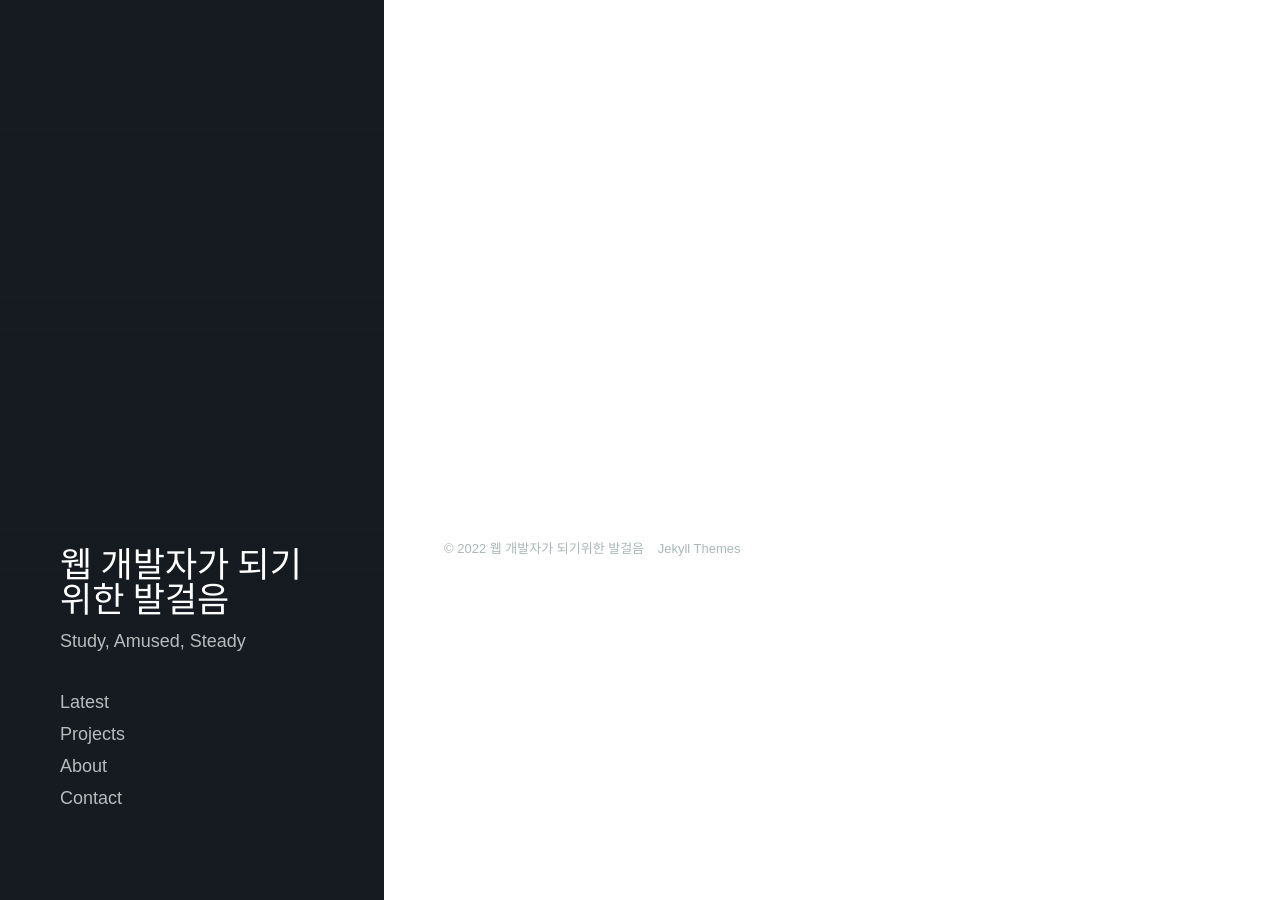
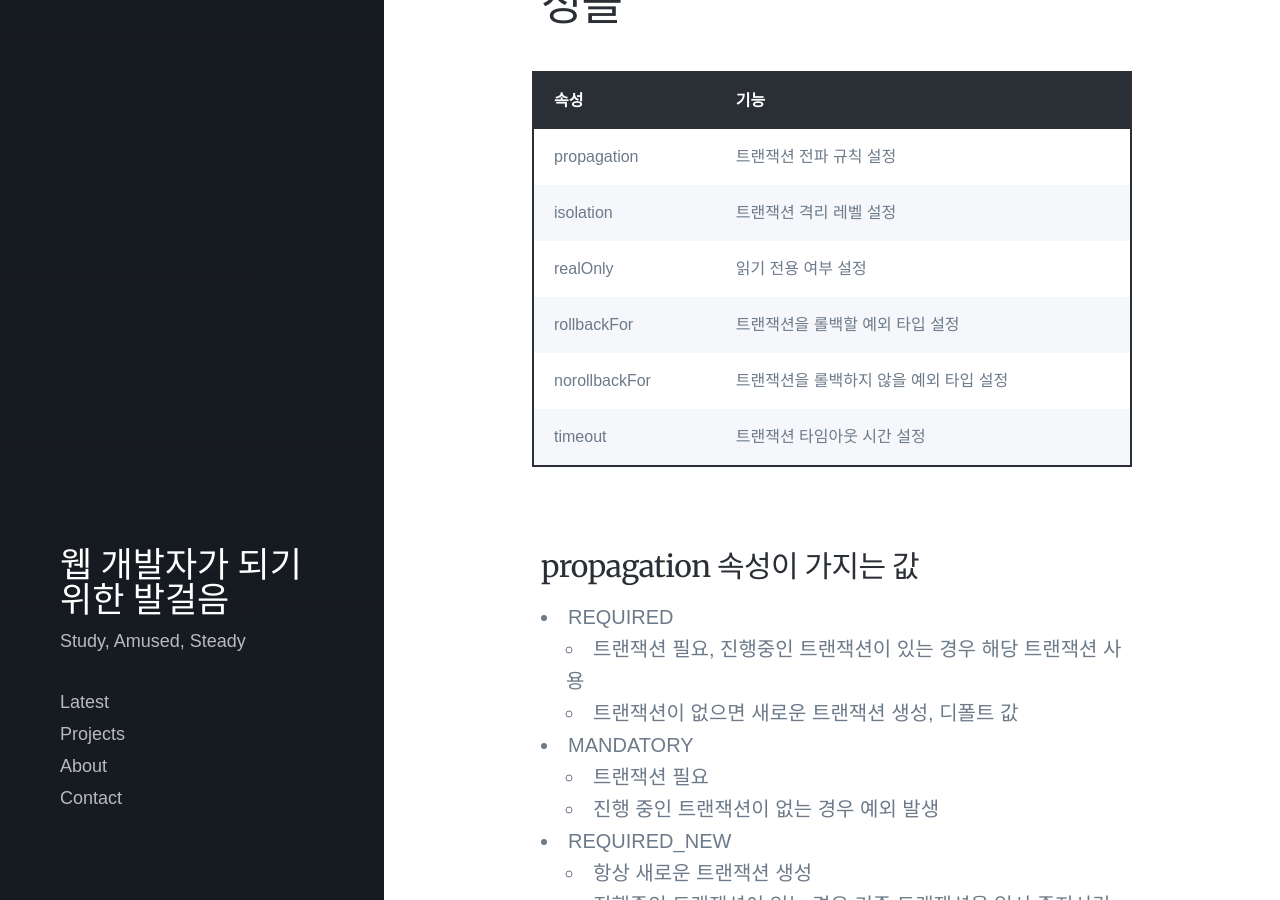
Before and after one commit to lawijdo201/lawijdo201.github.io, a Jekyll site: the page built from _posts/2022-07-26-Transaction.md, in a window 1280 px wide and 900 px high, scrolled down 562 px. Built offline with Jekyll 4.4.1, drawn with Linux system fonts in a browser that asks for light colours; nearby versions of some CDN libraries; some web fonts are replaced; some of the changed text lies outside the part shown.

Commit message:
Update 2022-07-26-Transaction.md

```diff
--- a/_posts/2022-07-26-Transaction.md
+++ b/_posts/2022-07-26-Transaction.md
@@ -1 +1,60 @@
-## 트
+---
+title: 'Transaction'
+date: 2022-07-26 00:00:00
+featured_image:
+excerpt: Transaction에 대해
+---
+
+## 트랜잭션
+
+* 여러 개의 DML 명령문을 하나의 논리적인 작업 단위로 묶어서 관리하는것
+* All 또는 Nothing방식으로 작업을 처리함으로써 작업의 일관성을 유지함
+* 웹 애플리케이션에선 Service 클래스의 각 메서드가 애플리케이션의 단위 기능을 수행
+
+## 스프링의 여러 가지 트랜잭션 속성들
+
+|속성|기능|
+|-----|------|
+|propagation|트랜잭션 전파 규칙 설정|
+|isolation|트랜잭션 격리 레벨 설정|
+|realOnly|읽기 전용 여부 설정|
+|rollbackFor|트랜잭션을 롤백할 예외 타입 설정|
+|norollbackFor|트랜잭션을 롤백하지 않을 예외 타입 설정|
+|timeout|트랜잭션 타임아웃 시간 설정|
+
+### propagation 속성이 가지는 값
+
+* REQUIRED
+  * 트랜잭션 필요, 진행중인 트랜잭션이 있는 경우 해당 트랜잭션 사용
+  * 트랜잭션이 없으면  새로운 트랜잭션 생성, 디폴트 값
+* MANDATORY
+  * 트랜잭션 필요
+  * 진행 중인 트랜잭션이 없는 경우 예외 발생
+* REQUIRED_NEW
+  * 항상 새로운 트랜잭션 생성
+  * 진행중인 트랜잭션이 있는 경우 기존 트랜잭션을 일시 중지시킨 후 새로운 트랜잭션 시작
+  * 새로 시작된 트랜잭션이 있는 경우 해당 트랜잭션 사용
+* SUPPORTS
+  * 트랜잭션 필요 없음
+  * 진행 중인 트랜잭션이 잇는 경우 해당 트랜잭션 사용
+* NOT_SUPPORTED
+  * 트랜잭션 필요 없음
+  * 진행 중인 트랜잭션이 있는 경우 기존 트랜잭션을 일시 중지시킨 후 메서드 실행
+  * 메서드 실행이 종료되면 기존 트랜잭션 계속 진행
+* NEVER
+  * 트랜잭션 필요 없음
+  * 진행 중인 트랜잭션이 있는 경우 예외 발생
+* NESTED
+  * 트랜잭션 필요
+  * 진행 중인 트랜잭션이 있는 경우 기존 트랜잭션에 중첩된 트랜잭션에서 메서드 실행
+  * 트랜잭션이 없으면 새로운 트랜잭션 생성
+
+###  isolation 속성이 가지는 값
+
+|속성|기능|
+|------|------|
+|DEFAULT|데이터베이스에서 제공하는 기본 설정 사용|
+|READ_UNCOMMITED|다른 트랜잭션에서 커밋하지 않은 데이터 읽기 가능|
+|READ_COMMITED|커밋한 데이터만 읽기 가능|
+|REPEATABLE_READ|현재 트랜잭션에서 데이터를 수정하지 않았다면 처음 읽어온 데이터와 두 번째 읽어온 데이터가 동일|
+|SERIALIZABLE|같은 데이터에 대해 한 개의 트랜잭션만 수행 가능|
```
